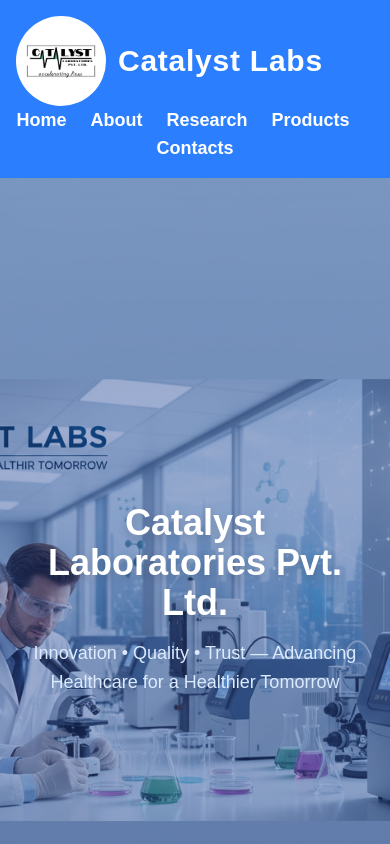
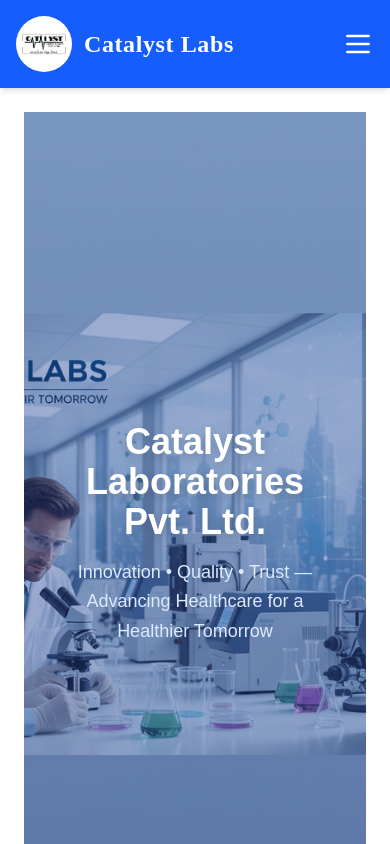
Before and after one commit to souvikBong/catalyst-labs, a Next.js app: page / in a window 390 px wide. Shown: the top 844 px of the page. Built offline with nearby package versions, Linux system fonts and the light colour scheme.

Commit message:
Responsive code fix for mobile - part 3

```diff
--- /dev/null
+++ b/app/components/Header.js
@@ -0,0 +1,75 @@
+"use client";
+import Link from "next/link";
+import { useState } from "react";
+
+export default function Header() {
+  const [menuOpen, setMenuOpen] = useState(false);
+
+  return (
+    <header className="bg-blue-600 shadow-md text-white sticky top-0 z-50">
+      <div className="container mx-auto flex justify-between items-center p-4">
+        {/* Logo and Title */}
+        <div className="flex items-center space-x-3">
+          <img
+            src="/logo.jpg"
+            alt="Catalyst Labs Logo"
+            width={70}
+            height={70}
+            className="rounded-full md:w-20 md:h-20 w-14 h-14"
+          />
+          <h1 className="text-2xl md:text-3xl font-semibold tracking-wide font-[Bahnschrift]">
+            Catalyst Labs
+          </h1>
+        </div>
+
+        {/* Hamburger Icon (visible on mobile) */}
+        <button
+          onClick={() => setMenuOpen(!menuOpen)}
+          className="md:hidden focus:outline-none"
+        >
+          <svg
+            xmlns="http://www.w3.org/2000/svg"
+            className="h-8 w-8 text-white"
+            fill="none"
+            viewBox="0 0 24 24"
+            stroke="currentColor"
+          >
+            {menuOpen ? (
+              <path
+                strokeLinecap="round"
+                strokeLinejoin="round"
+                strokeWidth={2}
+                d="M6 18L18 6M6 6l12 12"
+              />
+            ) : (
+              <path
+                strokeLinecap="round"
+                strokeLinejoin="round"
+                strokeWidth={2}
+                d="M4 6h16M4 12h16M4 18h16"
+              />
+            )}
+          </svg>
+        </button>
+
+        {/* Navigation Links */}
+        <nav
+          className={`${
+            menuOpen ? "block" : "hidden"
+          } absolute md:static top-16 left-0 w-full md:w-auto bg-blue-700 md:bg-transparent md:flex md:space-x-8 text-lg font-medium transition-all duration-300`}
+        >
+          {["Home", "About", "Research", "Products", "Contacts"].map((item) => (
+            <Link
+              key={item}
+              href={`/${item === "Home" ? "" : item.toLowerCase()}`}
+              className="block px-6 py-3 md:px-0 md:py-0 hover:text-gray-200 text-center md:text-left"
+              onClick={() => setMenuOpen(false)}
+            >
+              {item}
+            </Link>
+          ))}
+        </nav>
+      </div>
+    </header>
+  );
+}
--- a/app/layout.js
+++ b/app/layout.js
@@ -1,5 +1,5 @@
 import "./globals.css";
-import Link from "next/link";
+import Header from "./components/Header";
 
 export const metadata = {
   title: "Catalyst Laboratories Pvt. Ltd.",
@@ -19,61 +19,18 @@
 export default function RootLayout({ children }) {
   return (
     <html lang="en">
-      <body
-        className="bg-gray-50 text-gray-900 flex flex-col min-h-screen"
-        style={{ fontFamily: "Bahnschrift Light, sans-serif" }}
-      >
-        {/* 🌐 Header */}
-        <header className="bg-blue-500 shadow-md">
-          <div className="container mx-auto flex justify-between items-center p-4 flex-wrap">
-            {/* Logo and Title */}
-            <div className="flex items-center space-x-3">
-              <img
-                src="/logo.jpg"
-                alt="Catalyst Labs Logo"
-                width={90}
-                height={90}
-                className="rounded-full object-contain"
-              />
-              <h1 className="text-3xl font-bold text-white tracking-wide">
-                Catalyst Labs
-              </h1>
-            </div>
-
-            {/* Navbar */}
-            <nav className="space-x-6 text-lg font-semibold text-white flex flex-wrap justify-center">
-              <Link href="/" className="hover:text-blue-200 transition-all duration-200">
-                Home
-              </Link>
-              <Link href="/about" className="hover:text-blue-200 transition-all duration-200">
-                About
-              </Link>
-              <Link href="/research" className="hover:text-blue-200 transition-all duration-200">
-                Research
-              </Link>
-              <Link href="/products" className="hover:text-blue-200 transition-all duration-200">
-                Products
-              </Link>
-              <Link href="/contacts" className="hover:text-blue-200 transition-all duration-200">
-                Contacts
-              </Link>
-            </nav>
-          </div>
-        </header>
-
-        {/* Main Content */}
-        <main className="flex-grow container mx-auto p-0">{children}</main>
-
-        {/* Footer */}
-        <footer className="bg-blue-400 text-white py-6 mt-10 border-t border-blue-600">
-          <div className="container mx-auto text-center text-sm px-4">
+      <body className="bg-gray-50 text-gray-900 flex flex-col min-h-screen font-[Bahnschrift]">
+        <Header />
+        <main className="flex-grow container mx-auto p-6">{children}</main>
+        <footer className="bg-blue-700 text-gray-100 py-6 mt-10 border-t border-blue-900">
+          <div className="container mx-auto text-center text-sm">
             <p>
-              &copy; {new Date().getFullYear()} Catalyst Laboratories Pvt. Ltd.
-              All rights reserved.
+              &copy; {new Date().getFullYear()} Catalyst Laboratories Pvt. Ltd. All
+              rights reserved.
             </p>
             <p className="mt-2">
-              Flat No-GB, Triparno BC-28, Deshbandhu Nagar, North 24 Parganas,
-              West Bengal, India – 700059
+              Flat No-GB, Triparno BC-28, Deshbandhu Nagar, North 24 Parganas, West
+              Bengal, India – 700059
             </p>
             <p className="mt-1">
               Email: catalystlaboratoriespvtltd@gmail.com
```
